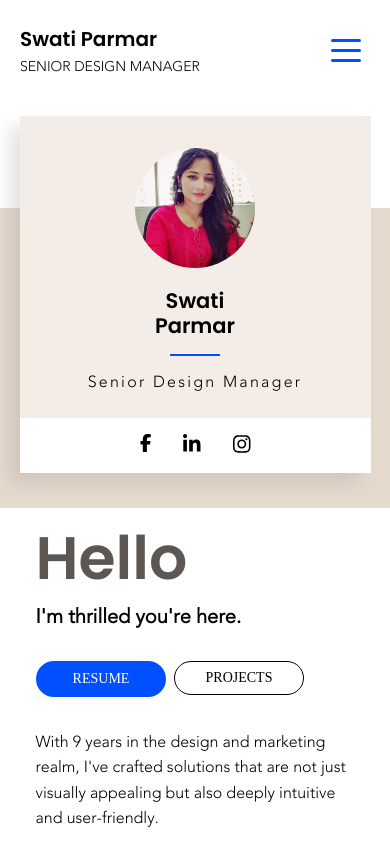
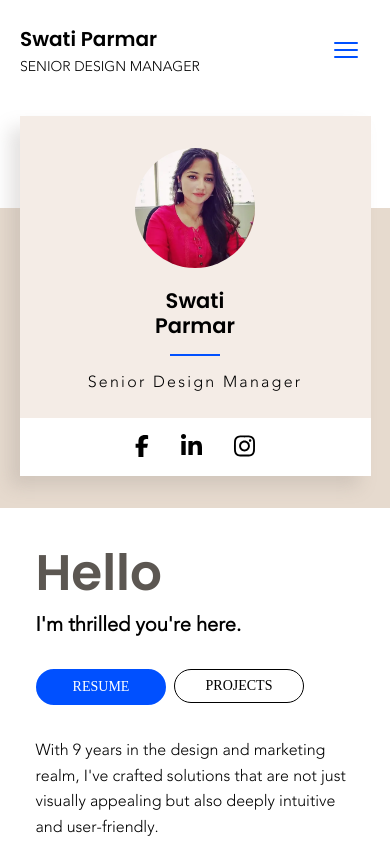
Before and after one commit to yogeshchoudhary147/swati-portfolio, a React app: page / in a window 390 px wide. Shown: the top 844 px of the page. Built offline with nearby package versions, Linux system fonts and the light colour scheme; a web font is replaced by a local one.

Commit message:
fix: minor css

```diff
--- a/src/assets/css/styles.css
+++ b/src/assets/css/styles.css
@@ -233,7 +233,7 @@ body {
       .details {
         margin: 0px 16px;
         h1 {
-          font-size: 60px;
+          font-size: 50px;
         }
         h3 {
           font-size: 20px;
@@ -257,9 +257,10 @@ body {
         }
       }
       .project {
-        padding: 24px !important;
+        padding: 32px 0px !important;
         flex-wrap: wrap;
         gap: 16px !important;
+        margin: 0px 24px;
         img {
           width: 100% !important;
         }
@@ -428,7 +429,7 @@ body {
     margin: 0px auto;
     display: flex;
     padding: 72px 0px 56px 0px;
-    gap: 40px;
+    gap: 60px;
   }
   .profile {
     box-shadow: rgba(138, 131, 124, 0.23) -11.31px 11.31px 17px 0px;
@@ -478,6 +479,7 @@ body {
     justify-content: center;
     column-gap: 32px;
     padding: 16px;
+    align-items: center;
     a {
       text-decoration: none;
     }
--- a/src/views/About.js
+++ b/src/views/About.js
@@ -24,7 +24,7 @@ export const About = () => (
           <a href="https://www.facebook.com/swati.parmar.10" target="_blank">
             <FontAwesomeIcon
               icon={faFacebookF}
-              style={{ fontSize: '18px', color: 'black' }}
+              style={{ fontSize: '22px', color: 'black' }}
             />
           </a>
           <a
@@ -33,13 +33,13 @@ export const About = () => (
           >
             <FontAwesomeIcon
               icon={faLinkedinIn}
-              style={{ fontSize: '20px', color: 'black' }}
+              style={{ fontSize: '24px', color: 'black' }}
             />
           </a>
           <a href="https://www.instagram.com/iam.swatiparmar" target="_blank">
             <FontAwesomeIcon
               icon={faInstagram}
-              style={{ fontSize: '20px', color: 'black' }}
+              style={{ fontSize: '24px', color: 'black' }}
             />
           </a>
         </div>
--- a/src/views/Header.js
+++ b/src/views/Header.js
@@ -34,7 +34,7 @@ export default function Header() {
         color={!isOpen ? '#0050FF' : '#000'}
         toggled={isOpen}
         toggle={setOpen}
-        size={30}
+        size={24}
         rounded
       />
       <div className={isOpen ? 'menu-container visible' : 'menu-container'}>
```
